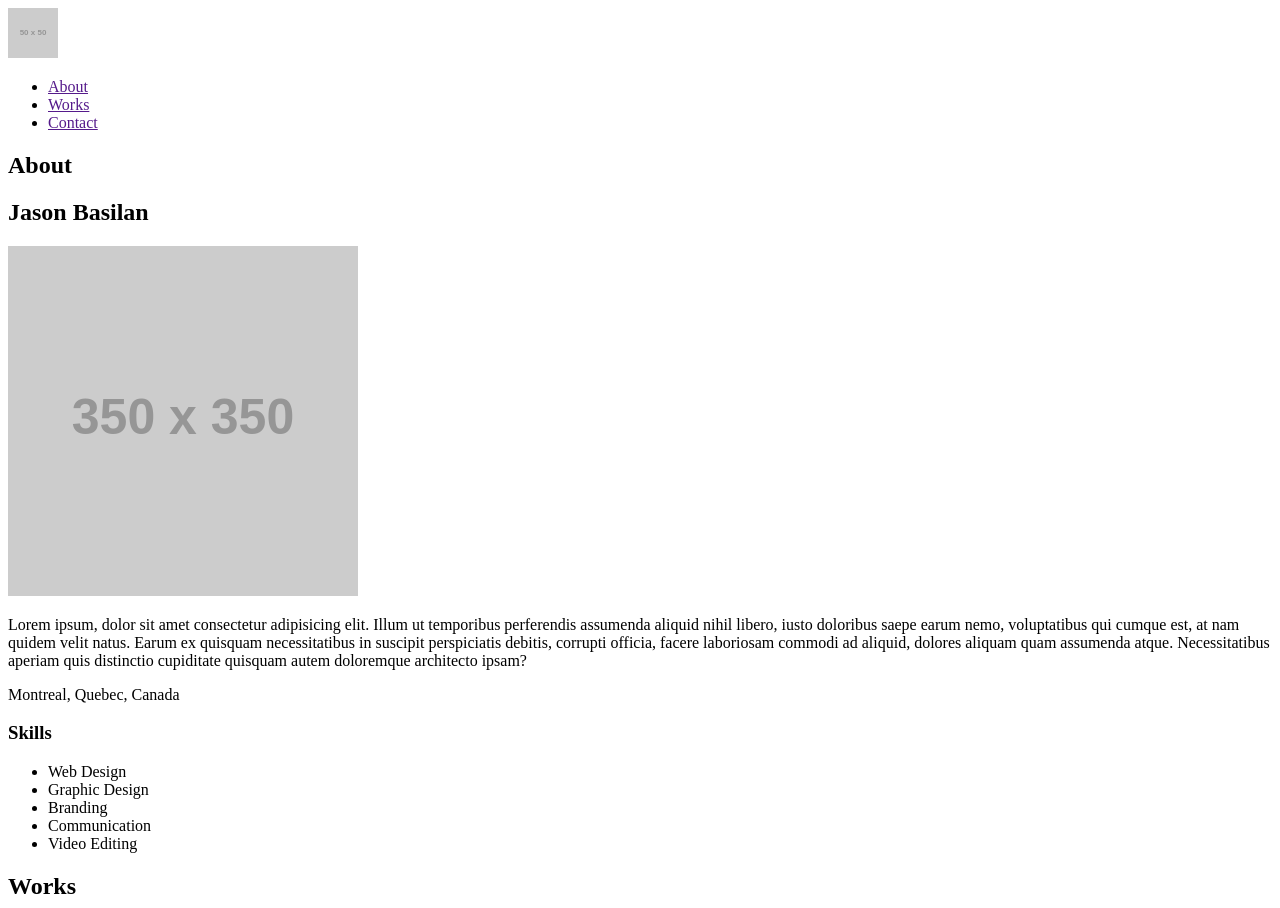
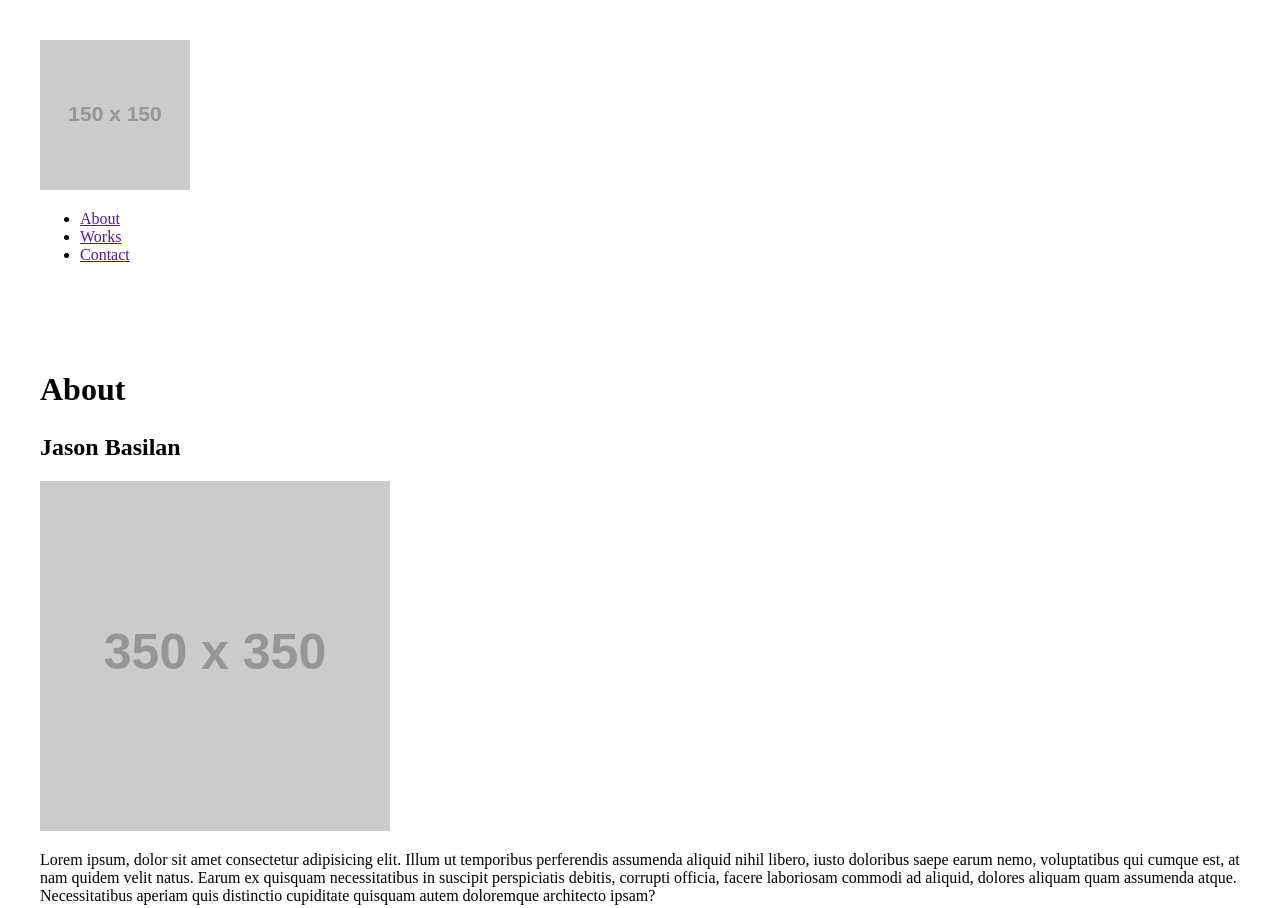
Before and after one commit to Jason2B/412-web5, a plain HTML site: page template/template-demo.html in a window 1280 px wide. Shown: the top 908 px of the page. Drawn offline with Linux system fonts and the light colour scheme; placeholder pictures from the web are drawn by us.

Commit message:
Update Template with CSS

```diff
--- a/template-demo.html
+++ b/template/template-demo.html
@@ -4,11 +4,12 @@
     <meta charset="UTF-8">
     <meta name="viewport" content="width=device-width, initial-scale=1.0">
     <title>Jason Basilan | Portfolio</title>
+    <link rel="stylesheet" href="template_style.css">
 </head>
 
 <body>
 <header>
-    <img src="https://placehold.co/50" alt="">
+    <img src="https://placehold.co/150" alt="">
     <nav>
         <ul>
             <li><a href="">About</a></li>
--- /dev/null
+++ b/template/template_style.css
@@ -0,0 +1,7 @@
+body > *{
+    padding: 2rem;
+}
+
+h1 {
+font-size: 2rem;
+}
```
